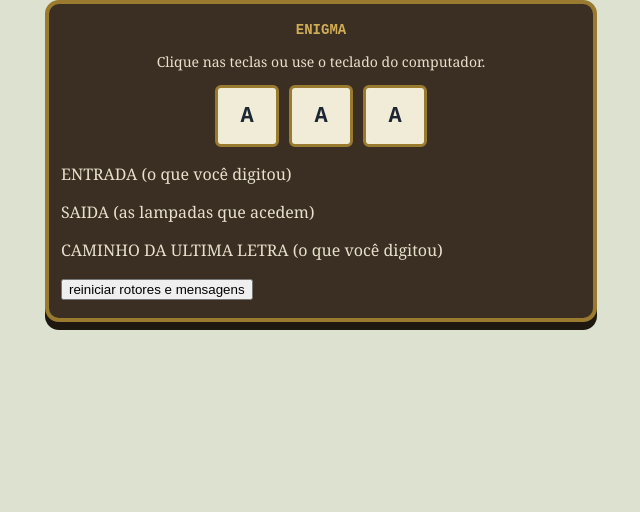
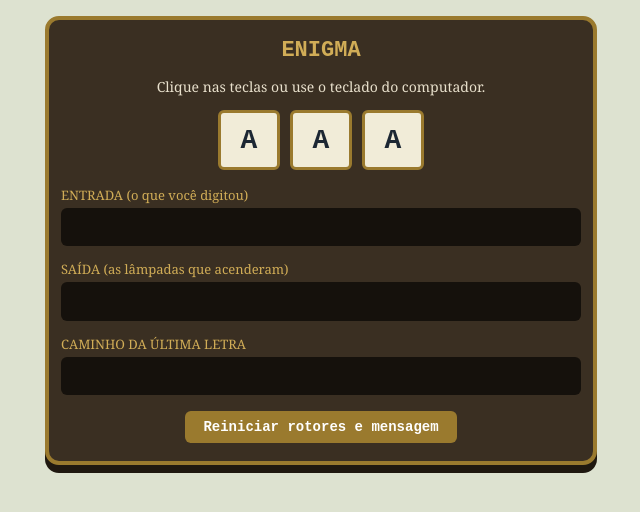
Before and after one commit to rodriguezyeferson-create/enigma, a plain HTML site: page enigma/index.html in a window 1280 px wide. Shown: the whole page, without its empty margins (319-959 px from the left). Drawn offline with Linux system fonts and the light colour scheme.

Commit message:
Add files via upload

```diff
--- a/enigma/index.html
+++ b/enigma/index.html
@@ -3,28 +3,38 @@
 <head>
     <meta charset="UTF-8">
     <meta name="viewport" content="width=device-width, initial-scale=1.0">
-    <title>Enigma</title>
     <link rel="stylesheet" href="style.css">
+    <title>ENIGMA</title>
 </head>
 <body>
     <div class="maquina">
   <h1>ENIGMA</h1>
   <p class="dica">Clique nas teclas ou use o teclado do computador.</p>
+
+  <!-- As janelas mostram a posição ATUAL de cada rotor (esquerdo, meio, direito).
+       Você pode editá-las para definir a chave inicial. -->
   <div class="janelas">
-            <input type="text" id="j0" maxlength="1" value="A">
-            <input type="text" id="j1" maxlength="1" value="A">
-            <input type="text" id="j2" maxlength="1" value="A">
+    <input id="j0" maxlength="1" value="A">
+    <input id="j1" maxlength="1" value="A">
+    <input id="j2" maxlength="1" value="A">
   </div>
-        <div id="lampdas"></div>
+
+  <!-- Estas duas caixas começam VAZIAS: o JavaScript cria as 26 lâmpadas e as 26 teclas.
+       Assim não precisamos escrever 52 elementos à mão. -->
+  <div id="lampadas"></div>
   <div id="teclado"></div>
+
   <p class="rotulo">ENTRADA (o que você digitou)</p>
   <div class="linha" id="entrada"></div>
-        <p class="rotulo">SAIDA (as lampadas que acedem)</p>
+
+  <p class="rotulo">SAÍDA (as lâmpadas que acenderam)</p>
   <div class="linha" id="saida"></div>
-        <p class="rotulo">CAMINHO DA ULTIMA LETRA (o que você digitou)</p>
+
+  <p class="rotulo">CAMINHO DA ÚLTIMA LETRA</p>
   <div class="linha" id="caminho"></div>
 
-        <button class="acao" id="btnreiniciar">reiniciar rotores e mensagens</button>
+  <button class="acao" id="btnReiniciar">Reiniciar rotores e mensagem</button>
 </div>
+<script src="script.js"></script>
 </body>
 </html>
--- /dev/null
+++ b/enigma/script.js
@@ -0,0 +1,49 @@
+const ALFABETO = 'ABCDEFGHIJKLMNOPQRSTUVWXYZ'
+
+const ROTORES = [
+    {fios: 'EKMFLGDQVZNTOWYHXUSPAIBRCJ', entalhe: 16},
+    {fios: 'AJDKSIRUXBLHWTMCQGZNPYFVOE', entalhe: 4},
+    {fios: 'BDFHJLCPRTXVZNYEIWGAKMUSQO', entalhe: 21},
+];
+
+const REFLETOR = 'YRUHQSLDPXNGOKMIEBFZCWVJAT';
+
+const LAYOUT =['QWERTZUIO', 'ASDFGHJK', 'PYXCVBNML'];
+
+function girarRotores(posicoes){
+    const direitoNoEntalhe = posicoes[2] === ROTORE[2].entalhe;
+    const meioNoEntalhe = posicoes[1] === ROTORES[1].entalhe
+    if (meioNoEntalhe) {
+        posicoes[0] = (posicoes[0] + 1) % 26;
+        posicoes[1] = (posicoes[1] + 1) % 26;
+    } else if (direitoNoEntalhe) {
+        posicoes[1] = (posicoes[1] + 1) % 26;
+    }
+    posicoes[2] = (posicoes[2] + 1) % 26;
+}
+
+function passarPeloRotor(m, posicoes, indice, volta) {
+    const fios =ROTORES[indice].fios;
+    const giro =posicoes[posicoes];
+    const entrada = (n + giro) % 26;
+    if(!volta) return (ALFABETO.indexOf(fios[entrada]) - giro + 26) % 26;
+    return (fios.indexOf(ALFABETO[entrada]) - giro +26) % 26;
+
+}
+
+function cifraLetra (n, posicoes){
+    const caminho = [ALFABETO[n]];
+    for (const rotor of [2, 1 ,0]) {
+        n = passarPeloRotor(n, posicoes, rotor, false);
+        camiinho.push(ALFABETO[n]);
+    }
+    n = ALFABETO.indexOf(REFLETOR[n]);
+    caminho.push(ALFABETO[n]);
+    for (const rotor of [0, 1, 2]){
+        n= passarPeloRotor(n, posicoes, rotor, true);
+    caminho.push(ALFABETO[n])
+    }
+    return {
+        letra: ALFABETO[n], caminho: caminho
+    }
+}
--- a/enigma/style.css
+++ b/enigma/style.css
@@ -1,80 +1,54 @@
-body {
-    margin: 0;
-    padding: 16x;
-    background-color: #dde2d0;
-    color: #1c2733;
-    font-family:Georgia, 'Times New Roman', Times, serif
-}
+body { margin: 0; padding: 16px; background: #dde2d0; color: #1c2733; font-family: Georgia, serif; }
 
-.maquina {
-    max-width: 520px;
-    margin: 0 auto;
-    padding: 18px 12px;
-    background-color: #3a2f22;
-    color: #e8e0cc;
-    border: 4px solid #9a7a2e;
-    border-radius: 14px;
-    box-shadow: 0 8px 0 #1f1810;
-}
+  /* A caixa de madeira da máquina */
+  .maquina {
+    max-width: 520px; margin: 0 auto; padding: 18px 12px;
+    background: #3a2f22; color: #e8e0cc;
+    border: 4px solid #9a7a2e; border-radius: 14px;
+    box-shadow: 0 8px 0 #1f1810;                /* "sombra dura" que dá ideia de espessura */
+  }
+  h1 { font: 700 22px "Courier New", monospace; text-align: center; margin: 0 0 14px; color: #d1ad57; }
+  .dica { text-align: center; font-size: 14px; margin: 0 0 14px; }
 
-h1 {
-    font: 700 22px "Courier new", monospace;
-    text-align: center;
-    font-size: 14px;
-    margin: 0 0 14px;
-    color: #d1ad57;
-}
+  /* As 3 janelinhas dos rotores */
+  .janelas { display: flex; gap: 10px; justify-content: center; margin-bottom: 16px; }
+  .janelas input {
+    width: 52px; height: 52px; text-align: center; text-transform: uppercase;
+    font: 700 28px "Courier New", monospace;
+    background: #f1ecd8; color: #1c2733; border: 3px solid #9a7a2e; border-radius: 6px;
+  }
 
-.dica {
-    text-align: center;
-    font-size: 14px;
-    margin: 0 0 14px;
-}
+  /* Cada fileira de lâmpadas ou de teclas */
+  .fileira { display: flex; justify-content: center; gap: 6px; margin-bottom: 6px; }
 
-.janelas {
-    display: flex;
-    gap: 10px;
-    justify-content: center;
-    margin-bottom: 16px;
-}
+  /* Lâmpadas e teclas compartilham o mesmo tamanho e formato (círculo) */
+  .lampada, .tecla {
+    width: min(8.6vw, 42px); height: min(8.6vw, 42px);   /* min(): o menor valor entre os dois (cabe no celular) */
+    box-sizing: border-box; border-radius: 50%;
+    display: grid; place-items: center;                   /* centraliza a letra */
+    font: 700 16px "Courier New", monospace;
+  }
 
-.janelas input {
-    width: 54px;
-    height: 54px;
-    text-align: center;
-    text-transform: uppercase;
-    font: 700 22px "Courier New ", monospace;
-    background-color: #f1ecd8;
-    color: #1c2733;
-    border: 3px solid #9a7a2e;
-    border-radius: 6px;
-}
+  .lampada { background: #15110c; color: #5b5444; border: 2px solid #5b5444; transition: all .15s; }
+  /* A classe "acesa" é adicionada e removida pelo JavaScript */
+  .lampada.acesa {
+    background: #ffc94d; color: #2a1d00; border-color: #ffc94d;
+    box-shadow: 0 0 14px 5px rgba(255, 201, 77, .8);      /* o brilho */
+  }
 
-.fileira {
-    display: flex;
-    justify-content: center;
-}
+  #teclado { margin-top: 14px; }
+  .tecla { background: #232a31; color: #cfd3c6; border: 2px solid #8a8f86; cursor: pointer; padding: 0; }
+  .tecla:active, .tecla.pressionada { transform: translateY(2px) scale(.93); background: #3a444d; }
 
-.lampada, .tecla {
-    width: main(8.6vw, 42px);
-    height: main(8.6vw, 42px);
-    box-sizing: border-box;
-    border-radius: 50%;
-    display: grid;
-    place-items: center;
-    font: 700 16px "Courier New",monospace;
-}
-
-.lampada {
-    background-color: #15110c;
-    color: #5b5444;
-    border: 2px solid #5b5444;
-    transition: all .15s;
-}
-
-.lampada.acesa {
-    background-color: #ffc94d;
-    color: #232a31;
-    border-color: #ffc94d;
-    box-shadow: 0 0 14px 5px rgba(255, 201, 77, .8);
-}
+  /* Painéis de texto */
+  .rotulo { font-size: 13px; margin: 14px 0 4px; color: #d1ad57; }
+  .linha {
+    min-height: 1.4em; padding: 8px 10px; border-radius: 6px;
+    background: #15110c; color: #ffc94d;
+    font: 16px "Courier New", monospace; letter-spacing: 2px; word-break: break-all;
+  }
+  .acao {
+    display: block; margin: 16px auto 0; padding: 8px 18px; cursor: pointer;
+    font: 700 14px "Courier New", monospace;
+    background: #9a7a2e; color: #fff; border: 0; border-radius: 6px;
+  }
```
Also changed, not shown: enigma/leiame.txt (added). Lines whose indentation alone changed are shown as unchanged.
